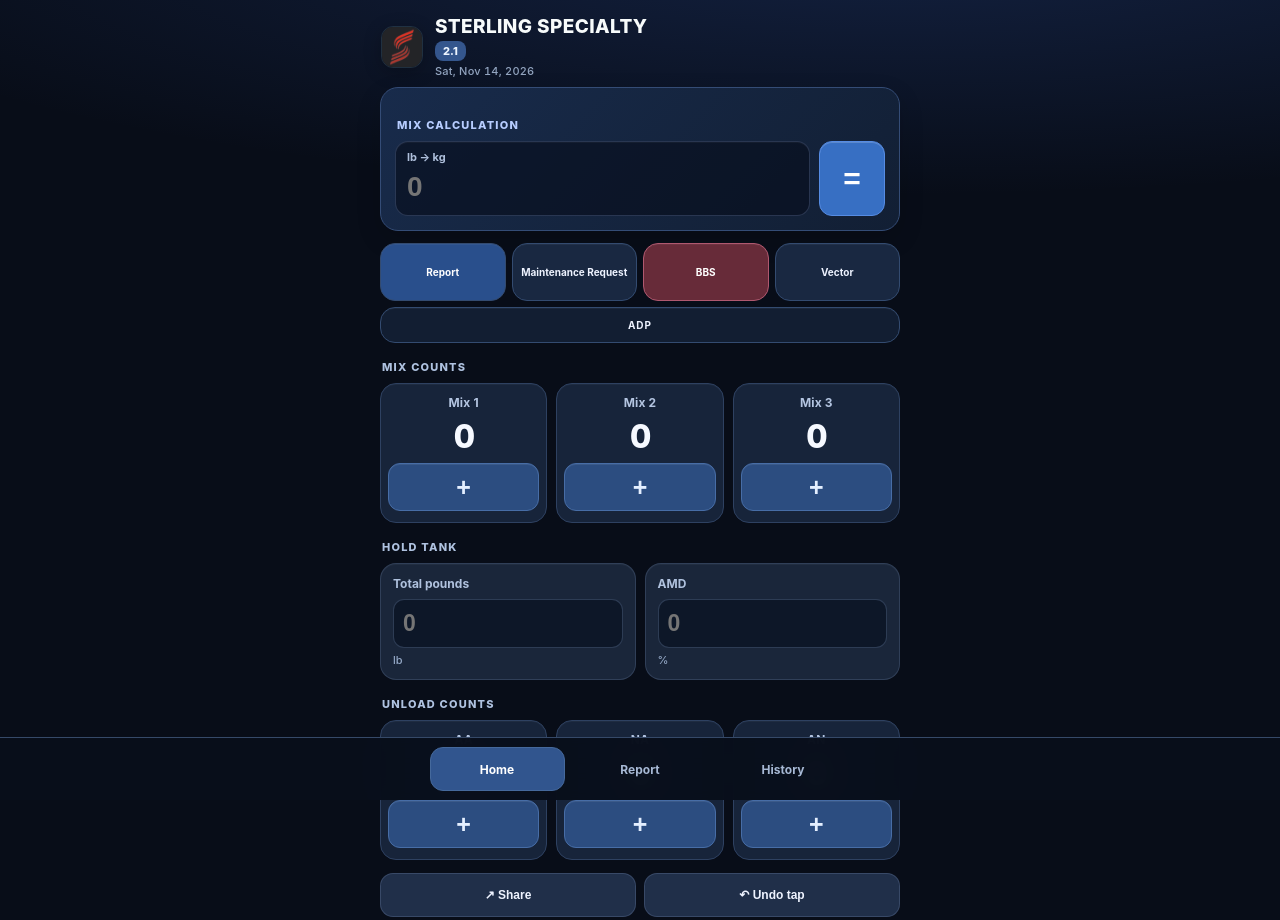
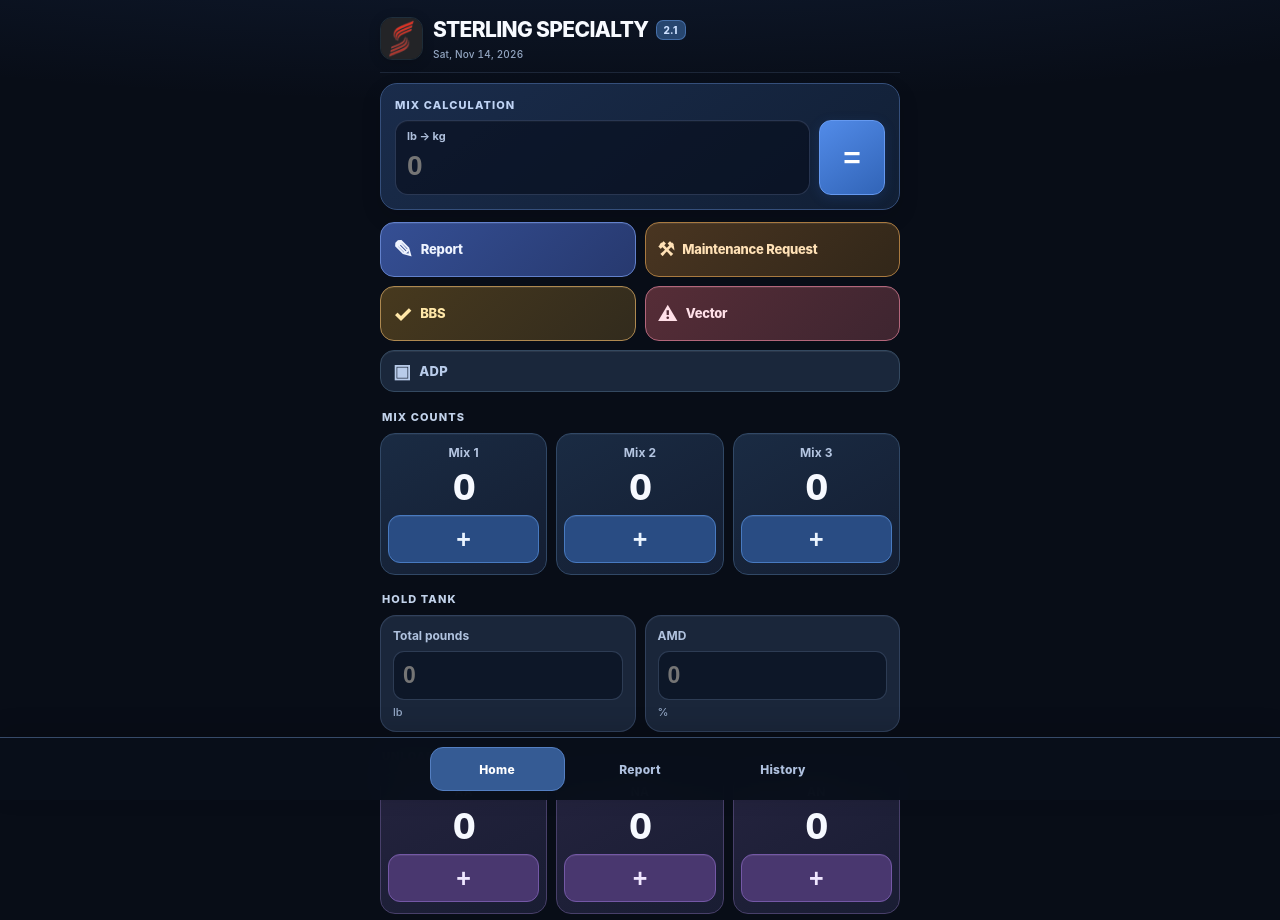
Before and after one commit to JasonJaggers/Tic-Counter-, a plain HTML site: page index.html in a window 1280 px wide. Shown: the top 920 px of the page. Drawn offline with Linux system fonts and the light colour scheme.

Commit message:
Sterling 2.1 polish: inline version, compact header and contextual action colors

```diff
--- a/index.html
+++ b/index.html
@@ -342,6 +342,53 @@ body{background:radial-gradient(ellipse 90% 260px at 70% -65px,rgba(53,95,190,.2
 .v21-report-preview{display:flex;flex-direction:column;gap:5px;margin-top:14px;padding:12px;background:#12243C;border:1px solid #355078;border-radius:12px;font-size:12px}
 .v21-report-preview span{color:#AFC3E0;line-height:1.5}
 .v21-sync{color:#F7BD77;font-size:12px;line-height:1.5;margin:12px 2px 0}
+
+/* Sterling 2.1 sharper visual identity, contextual actions */
+:root{--bg:#080D17;--text:#F5F8FF;--accent:#7EAAFF;--border:rgba(139,173,227,.2)}
+html,body{background:#080D17}
+body{background:radial-gradient(ellipse 115% 270px at 44% -126px,rgba(58,103,184,.2),transparent 85%),#080D17}
+.brand-header{gap:10px;padding:5px 0 12px;margin-bottom:10px;border-bottom:1px solid rgba(141,174,229,.14);align-items:center}
+.brand-logo{width:43px;height:43px;border-radius:12px;box-shadow:0 2px 12px rgba(0,0,0,.18)}
+.brand-heading{display:block;min-width:0;white-space:nowrap}
+.brand-heading h1{display:inline-block;vertical-align:middle;margin:0;font-size:clamp(15px,4.35vw,21px);letter-spacing:-.65px;font-weight:810;line-height:1.2;color:#F7FAFF}
+.brand-heading .v21-version{display:inline-flex;vertical-align:middle;margin:0 0 0 7px;padding:3px 7px;border:1px solid rgba(116,172,255,.4);background:#27466F;color:#CDE0FF;font-size:10px;font-weight:850;border-radius:7px;letter-spacing:.02em}
+.brand-heading .subtitle{display:block;margin-top:5px;font-size:10px;color:#94A7C3;letter-spacing:.02em}
+#v2-home .conversion{background:linear-gradient(143deg,#1A2C4B,#111F35);border:1px solid #354F7B;border-radius:17px;padding:14px;box-shadow:0 8px 20px rgba(1,5,16,.14)}
+#v2-home .conversion h2{color:#BFD3F4;margin:0 0 8px;font-size:11px;letter-spacing:.1em}
+#v2-home .calc-row .calc-btn{background:linear-gradient(145deg,#528BE8,#3164B7)!important;border:1px solid #6599F0!important;border-radius:12px!important;box-shadow:0 3px 12px rgba(39,91,177,.22)}
+#v2-home .quick-links{display:grid;grid-template-columns:repeat(2,minmax(0,1fr));gap:9px;margin:3px 0 18px}
+#v2-home .quick-links .maintenance-link{display:flex;flex-direction:row;justify-content:flex-start;align-items:center;gap:8px;min-width:0;min-height:55px;padding:10px 12px;font-size:13px;font-weight:760;line-height:1.1;border-radius:14px;letter-spacing:-.02em;box-shadow:inset 0 1px rgba(255,255,255,.07)}
+#v2-home .quick-links .maintenance-link::before{font-size:19px;line-height:1;flex:none}
+#v2-home .quick-links #report-request{background:linear-gradient(135deg,#354F94,#27396F)!important;border-color:#6281CC!important;color:#EFF4FF!important}
+#v2-home .quick-links #report-request::before{content:"✎";font-size:24px}
+#v2-home .quick-links #maintenance-request{background:linear-gradient(135deg,#493521,#322719)!important;border-color:#A97A40!important;color:#FFE1B6!important}
+#v2-home .quick-links #maintenance-request::before{content:"⚒"}
+#v2-home .quick-links #bbs-request{background:linear-gradient(135deg,#47391E,#322B1D)!important;border-color:#AE8950!important;color:#FFE7A8!important}
+#v2-home .quick-links #bbs-request::before{content:"✓";font-size:22px}
+#v2-home .quick-links #bbs-request.bbs-done{background:linear-gradient(135deg,#1D5A48,#173D36)!important;border-color:#409F81!important;color:#E0FFF4!important}
+#v2-home .quick-links #hazards-request{background:linear-gradient(135deg,#562D37,#3E2530)!important;border-color:#B3667B!important;color:#FFE0E8!important}
+#v2-home .quick-links #hazards-request::before{content:"⚠";font-size:20px}
+#v2-home .quick-links #adp-request{grid-column:1/-1;min-height:42px;background:#1A273B!important;border:1px solid #344960!important;color:#B9CCEA!important;letter-spacing:.025em}
+#v2-home .quick-links #adp-request::before{content:"▣";font-size:19px}
+#v2-home h2{color:#C2D2EA;font-size:11px;letter-spacing:.1em}
+#v2-home .tile{border:1px solid #314866;background:linear-gradient(150deg,#1A2B43,#141E32);border-radius:15px;box-shadow:inset 0 1px rgba(255,255,255,.04)}
+#v2-home .tile .count{font-size:35px;letter-spacing:-1.1px}
+#v2-home #mix .plus{background:#294C83;border:1px solid #487AC0;color:#EAF4FF}
+#v2-home #trucks .plus{background:#49376F;border:1px solid #7458A6;color:#F0E7FF}
+#v2-home #trucks .tile{background:linear-gradient(150deg,#24233E,#191D33);border-color:#48406A}
+#v2-home .level-tile{background:#142C36;border-color:#315767}
+#v2-home .level-input-wrap{background:#0B222B;border-color:#315C68}
+#v2-home .level-input{color:#D2FFF5}
+#v2-home .level-share{background:#1D625F!important;border:1px solid #398C88!important;color:#D7FFFA!important}
+#v2-home footer .action.danger,#v2-home .level-actions .action.danger{color:#FFC4C6;border-color:#8B4E5B;background:#3C2631}
+.v2-card{background:#15243A;border:1px solid #314663;box-shadow:0 4px 17px rgba(0,0,0,.12)}
+.v2-action{background:#315B98;border-color:#5F8DCC}
+.v2-action.secondary{background:#273954;border-color:#456284;color:#E5F0FF}
+.v2-nav{background:rgba(9,15,26,.97);border-top:1px solid #364A69;box-shadow:0 -7px 24px rgba(0,0,0,.16)}
+.v2-nav button{font-weight:760;color:#AFC1DF;letter-spacing:.02em}
+.v2-nav button.active{background:#355B94;border-color:#547FC2;color:white}
+@media(max-width:360px){.brand-heading h1{font-size:15px}.brand-heading .v21-version{font-size:9px;margin-left:5px}#v2-home .quick-links .maintenance-link{font-size:12px;padding:9px 8px}}
+@media(prefers-reduced-motion:no-preference){#v2-home .plus:active,#v2-home .maintenance-link:active{transform:scale(.96)}}
 </style>
 </head>
 <body><main>
@@ -521,24 +568,21 @@ const history=document.createElement('section');history.className='v2-panel';his
 const existing=Array.from(host.children).filter(el=>el!==header);
 existing.forEach(el=>home.appendChild(el));
 const version=document.createElement('span');version.className='v21-version';version.textContent='2.1';
-const heading=header.querySelector('.brand-heading h1');if(heading)heading.after(version);
+const heading=header.querySelector('.brand-heading h1');if(heading){heading.after(version);heading.setAttribute('aria-label','Sterling Specialty app version 2.1');}
 const quick=home.querySelector('.quick-links');const conv=home.querySelector('.conversion');
 const reportLink=document.getElementById('report-request');if(reportLink){reportLink.href='#v21-report';reportLink.setAttribute('aria-label','Open local report workspace');}
 
 if(quick&&conv){conv.after(quick)}
+const quickLabels={
+'report-request':'Report',
+'maintenance-request':'Maintenance',
+'bbs-request':'BBS',
+'hazards-request':'Vector',
+'adp-request':'ADP'
+};
+Object.entries(quickLabels).forEach(([id,label])=>{const el=document.getElementById(id);if(el)el.textContent=label;});
 const legacyHeading=home.querySelector('h2');
 if(legacyHeading)legacyHeading.classList.add('v2-section-title');
-const updateSummary=()=>{
- try{const d=JSON.parse(localStorage.getItem('tank-counter-v1')||'{}').counts||{};
- const total=names=>names.reduce((n,k)=>n+(Number(d[k])||0),0);
- document.getElementById('v2-mix-total').textContent=String(total(['Mix 1','Mix 2','Mix 3']));
- document.getElementById('v2-unload-total').textContent=String(total(['AA','NA','AN']));
- const tasks=Number(document.getElementById('bbs-request')?.classList.contains('bbs-done'))+Number(document.getElementById('report-request')?.classList.contains('report-done'));
- document.getElementById('v2-tasks').textContent=tasks+'/2';
- }catch{}};
-home.addEventListener('click',()=>setTimeout(updateSummary,0));
-window.addEventListener('focus',updateSummary);document.addEventListener('visibilitychange',updateSummary);
-setInterval(updateSummary,15000);updateSummary();
 host.append(home,shift,history);
 const NOTE_KEY='sterling-v2-shift-notes',ARCHIVE_KEY='sterling-v2-archives';
 const read=(key,defaultValue)=>{try{const val=JSON.parse(localStorage.getItem(key));return Array.isArray(val)?val:defaultValue}catch{return defaultValue}};
```
